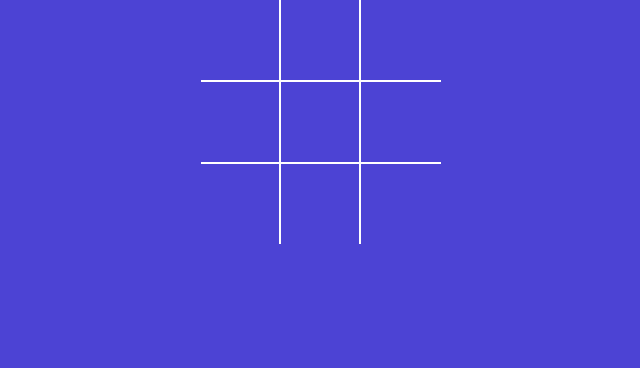
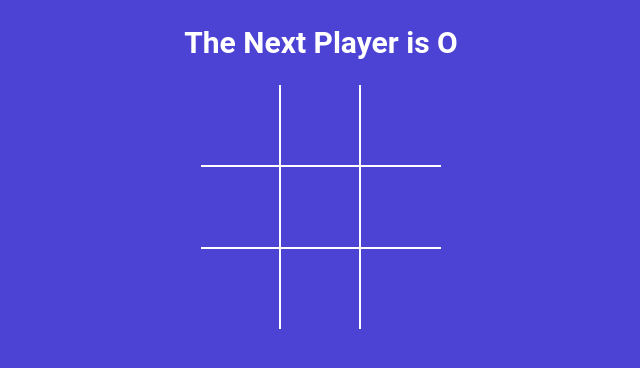
Before and after one commit to gj14325/Tic-Tac-Toe, a React (Vite) app: page / in a window 1280 px wide. Shown: the top 368 px of the page, without its empty margins (319-959 px from the left). Built offline with nearby package versions, Linux system fonts and the light colour scheme.

Commit message:
lifted up the state to the app. Show status message to the user and calculate the winner

```diff
--- a/src/App.jsx
+++ b/src/App.jsx
@@ -1,18 +1,43 @@
 import { useState } from 'react';
+import { calculateWinner } from './winner';
 import Board from './Components/Board';
 import './App.scss';
 
 function App() {
-  let counter = 1;
+  const [squares, setSquares] = useState(Array(9).fill(null));
 
-  const onBtnClick = () => {
-    console.log('Hello');
-    counter = counter + 1;
+  const [isXNext, setIsXNext] = useState(false);
+
+  const winner = calculateWinner(squares);
+  const nextPlayer = isXNext ? 'X' : 'O';
+  const statusMessage = winner
+    ? `The Winner is ${winner}`
+    : `The Next Player is ${nextPlayer}`;
+
+  console.log(winner);
+
+  const handleSquareClick = clickedposition => {
+    if (squares[clickedposition] || winner) {
+      return;
+    }
+
+    setSquares(currentSquare => {
+      return currentSquare.map((squareValue, position) => {
+        if (clickedposition === position) {
+          return isXNext ? 'X' : 'O';
+        }
+
+        return squareValue;
+      });
+    });
+
+    setIsXNext(currentIsXNext => !currentIsXNext);
   };
 
   return (
     <div className="app">
-      <Board />
+      <h2>{statusMessage}</h2>
+      <Board squares={squares} handleSquareClick={handleSquareClick} />
     </div>
   );
 }
--- a/src/Components/Board.jsx
+++ b/src/Components/Board.jsx
@@ -1,32 +1,8 @@
 import { useState } from 'react';
 import Square from './Square';
 
-const Board = () => {
-  const [squares, setSquares] = useState(Array(9).fill(null));
-
-  const [isXNext, setIsXNext] = useState(false);
-
+const Board = ({ squares, handleSquareClick }) => {
   console.log(squares);
-
-  const handleSquareClick = clickedposition => {
-    if (squares[clickedposition]) {
-      return;
-    }
-
-    setSquares(currentSquare => {
-      return currentSquare.map((squareValue, position) => {
-        if (clickedposition === position) {
-          return isXNext ? 'X' : 'O';
-        }
-
-        return squareValue;
-      });
-    });
-
-    setIsXNext(currentIsXNext => !currentIsXNext);
-
-    //
-  };
 
   const renderSquare = position => {
     return (
--- /dev/null
+++ b/src/winner.js
@@ -0,0 +1,19 @@
+export function calculateWinner(squares) {
+  const lines = [
+    [0, 1, 2],
+    [3, 4, 5],
+    [6, 7, 8],
+    [0, 3, 6],
+    [1, 4, 7],
+    [2, 5, 8],
+    [0, 4, 8],
+    [2, 4, 6],
+  ];
+  for (let i = 0; i < lines.length; i++) {
+    const [a, b, c] = lines[i];
+    if (squares[a] && squares[a] === squares[b] && squares[a] === squares[c]) {
+      return squares[a];
+    }
+  }
+  return null;
+}
```
